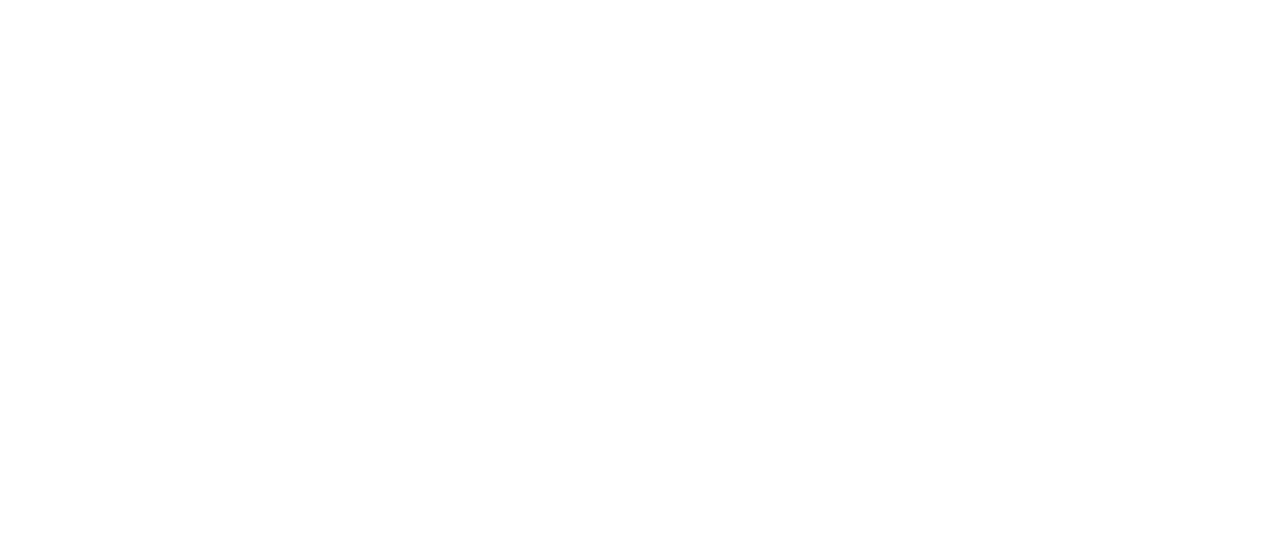
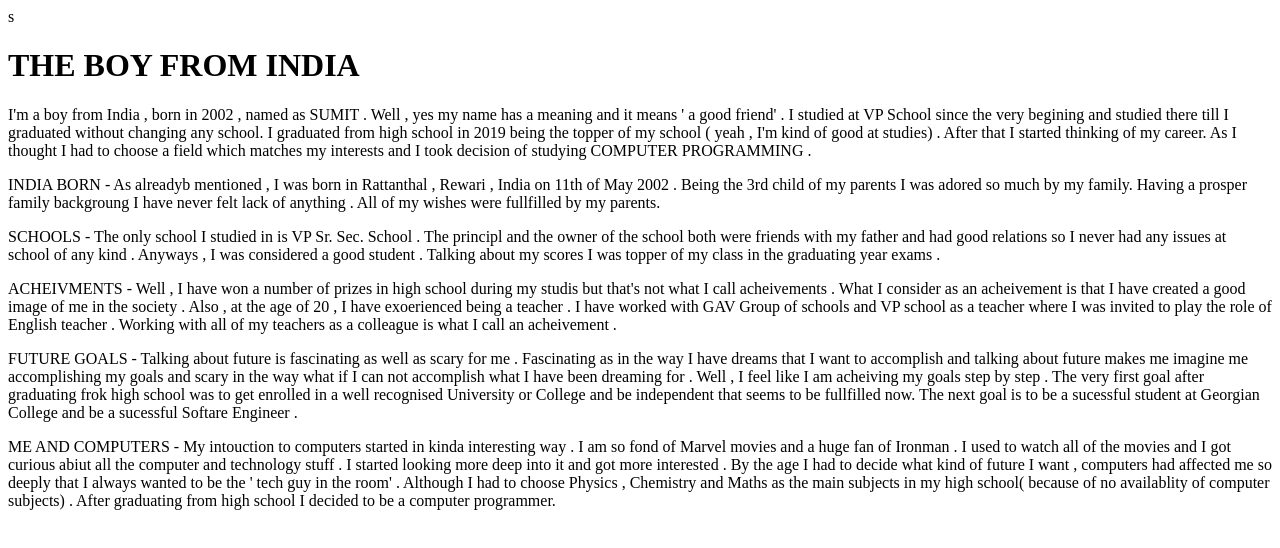
Before and after one commit to sumitsumit01/lab_01, a plain HTML site: page index.html in a window 1280 px wide. Drawn offline with Linux system fonts and the light colour scheme.

Commit message:
Added some paragraphs

```diff
--- a/index.html
+++ b/index.html
@@ -1,14 +1,65 @@
 <!DOCTYPE html>
-<html lang="en">
+<html lang="en">s
 
 <head>
     <meta charset="UTF-8">
     <meta http-equiv="X-UA-Compatible" content="IE=edge">
     <meta name="viewport" content="width=device-width, initial-scale=1.0">
-    <title>MY INTRODUCTION</title>
+    <title>SUMIT SUMIT INTRODUCTION</title>
 </head>
 
 <body>
+    <header>
+        <h1>THE BOY FROM INDIA</h1>
+        <p>I'm a boy from India , born in 2002 , named as SUMIT . Well , yes my name has a meaning and it means ' a good
+            friend' . I studied at VP School since the very begining and studied there till I graduated without changing
+            any school. I graduated from high school in 2019 being the topper of my school ( yeah , I'm kind of good at
+            studies) . After that I started thinking of my career. As I thought I had to choose a field which matches my
+            interests and I took decision of studying COMPUTER PROGRAMMING .
+        </p>
+
+        <p> INDIA BORN - As alreadyb mentioned , I was born in Rattanthal , Rewari , India on 11th of May 2002 . Being
+            the 3rd child
+            of my parents I was adored so much by my family. Having a prosper family backgroung I have never felt lack
+            of anything . All of my wishes were fullfilled by my parents.
+        </p>
+
+        <p> SCHOOLS - The only school I studied in is VP Sr. Sec. School . The principl and the owner of the school both
+            were
+            friends with my father and had good relations so I never had any issues at school of any kind . Anyways , I
+            was considered a good student . Talking about my scores I was topper of my class in the graduating year
+            exams .
+        </p>
+
+        <p> ACHEIVMENTS - Well , I have won a number of prizes in high school during my studis but that's not what I
+            call acheivements . What I consider as an acheivement is that I have created a good image of me in the
+            society . Also , at the age of 20 , I have exoerienced being a teacher . I have worked with GAV Group of
+            schools and VP school as a teacher where I was invited to play the role of English teacher . Working with
+            all of my teachers as a colleague is what I call an acheivement .
+        </p>
+
+        <p> FUTURE GOALS - Talking about future is fascinating as well as scary for me . Fascinating as in the way I
+            have dreams that I want to accomplish and talking about future makes me imagine me accomplishing my goals
+            and scary in the way what if I can not accomplish what I have been dreaming for . Well , I feel like I am
+            acheiving my goals step by step . The very first goal after graduating frok high school was to get enrolled
+            in a well recognised University or College and be independent that seems to be fullfilled now. The next goal
+            is
+            to be a sucessful student at Georgian College and be a sucessful Softare Engineer . </p>
+
+
+        <p> ME AND COMPUTERS - My intouction to computers started in kinda interesting way . I am so fond of Marvel
+            movies and a huge fan of Ironman . I used to watch all of the movies and I got curious abiut all the
+            computer and technology stuff . I started looking more deep into it and got more interested . By the age I
+            had to decide what kind of future I want , computers had affected me so deeply that I always wanted to be
+            the ' tech guy in the room' . Although I had to choose Physics , Chemistry and Maths as the main subjects in
+            my high school( because of no availablity of computer subjects) . After graduating from high school I
+            decided to be a computer programmer.
+        </p>
+
+        <p> </p>
+
+
+    </header>
 
 </body>
 
```
